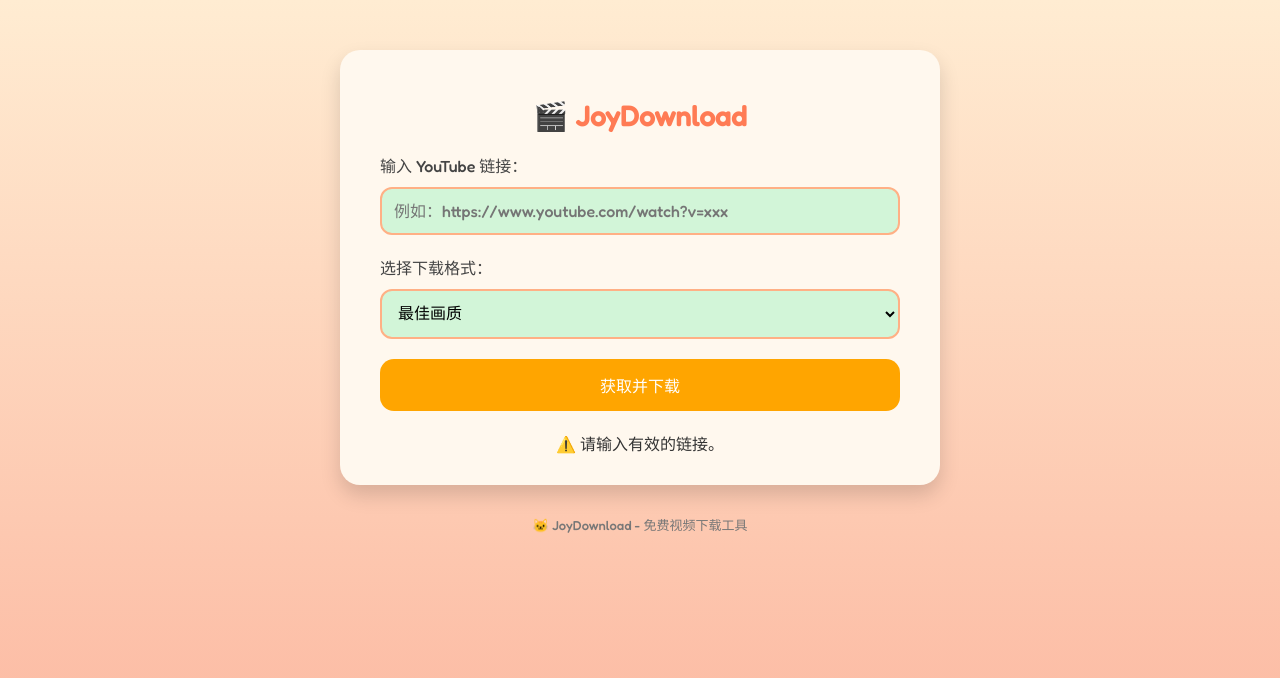
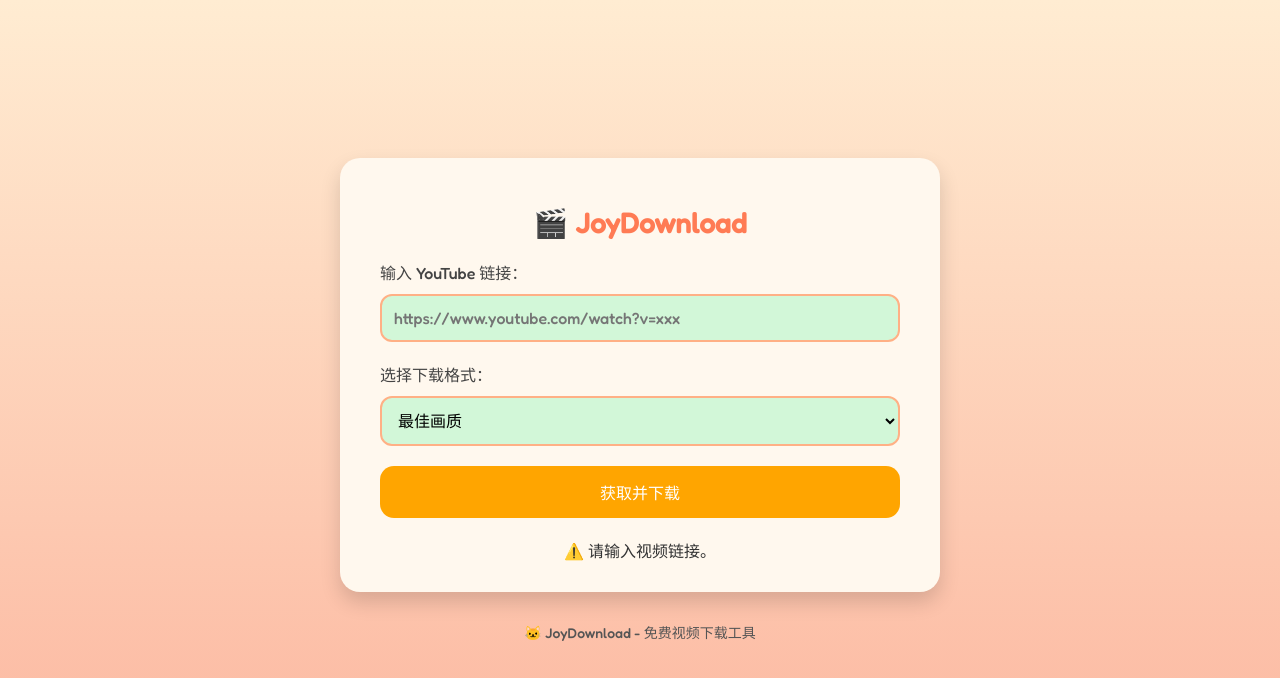
Before and after one commit to Joydownload/video-downloader, a website: page public/index.html in a window 1280 px wide. Both pictures are taken after a click on the button "获取并下载". Drawn offline with Linux system fonts and the light colour scheme.

Commit message:
更新 index.html 和 server.js

```diff
--- a/public/index.html
+++ b/public/index.html
@@ -4,7 +4,8 @@
   <meta charset="UTF-8" />
   <meta name="viewport" content="width=device-width, initial-scale=1.0" />
   <title>JoyDownload - 视频下载器</title>
-  <link href="https://fonts.googleapis.com/css2?family=Fredoka:wght@500&display=swap" rel="stylesheet">
+  <link rel="preconnect" href="https://fonts.googleapis.com" />
+  <link href="https://fonts.googleapis.com/css2?family=Fredoka:wght@500&display=swap" rel="stylesheet" />
   <style>
     * {
       box-sizing: border-box;
@@ -12,29 +13,29 @@
     }
 
     body {
-      background: linear-gradient(to bottom, #ffecd2 0%, #fcb69f 100%);
+      background: linear-gradient(to bottom, #ffecd2, #fcb69f);
       margin: 0;
       padding: 0;
       display: flex;
-      flex-direction: column;
+      justify-content: center;
       align-items: center;
       min-height: 100vh;
+      flex-direction: column;
     }
 
     .container {
       background: #fff8ee;
-      margin-top: 50px;
       padding: 30px 40px;
       border-radius: 20px;
       box-shadow: 0 10px 20px rgba(0,0,0,0.15);
       max-width: 600px;
-      width: 90%;
+      width: 100%;
     }
 
     h1 {
+      text-align: center;
       font-size: 28px;
       color: #ff7b54;
-      text-align: center;
       margin-bottom: 20px;
     }
 
@@ -52,7 +53,7 @@
       border: 2px solid #ffb085;
       font-size: 16px;
       margin-bottom: 20px;
-      background: #d2f5d8;
+      background: #d2f7d8;
     }
 
     button {
@@ -64,7 +65,6 @@
       border-radius: 14px;
       font-size: 16px;
       cursor: pointer;
-      transition: background 0.3s ease;
     }
 
     button:hover {
@@ -79,11 +79,10 @@
     }
 
     footer {
+      margin-top: 30px;
       text-align: center;
-      font-size: 13px;
-      color: #777;
-      margin-top: 30px;
-      margin-bottom: 20px;
+      font-size: 14px;
+      color: #555;
     }
   </style>
 </head>
@@ -92,15 +91,18 @@
     <h1>🎬 JoyDownload</h1>
 
     <label for="url">输入 YouTube 链接：</label>
-    <input type="text" id="url" placeholder="例如：https://www.youtube.com/watch?v=xxx" />
+    <input type="text" id="url" placeholder="https://www.youtube.com/watch?v=xxx" />
 
     <label for="format">选择下载格式：</label>
     <select id="format">
-  <option value="best">最佳画质</option>
-  <option value="mp3">仅音频（MP3）</option>
-  <option value="360p">流畅画质（360p）</option>
-  <option value="720p">高清画质（720p）</option>
-</select>
+      <option value="best">最佳画质</option>
+      <option value="mp3">仅音频（MP3）</option>
+      <option value="360p">流畅画质（360p）</option>
+      <option value="720p">高清画质（720p）</option>
+      <option value="1080p">全高清（1080p）</option>
+      <option value="1440p">2K 超清（1440p）</option>
+      <option value="2160p">4K 超清（2160p）</option>
+    </select>
 
     <button id="btn">获取并下载</button>
     <div class="result" id="result"></div>
@@ -115,11 +117,11 @@
       const result = document.getElementById("result");
 
       if (!url) {
-        result.innerHTML = "⚠️ 请输入有效的链接。";
+        result.innerHTML = "⚠️ 请输入视频链接。";
         return;
       }
 
-      result.innerHTML = "⏳ 正在处理中，请稍候...";
+      result.innerHTML = "⏳ 正在获取下载链接，请稍候...";
 
       try {
         const res = await fetch("/api/download", {
@@ -127,15 +129,18 @@
           headers: { "Content-Type": "application/json" },
           body: JSON.stringify({ url, format })
         });
+        const data = await res.json();
 
-        const data = await res.json();
+        console.log("📦 后端返回：", data);
+
         if (data.links && data.links.length > 0) {
-          window.location.href = data.links[0]; // 自动下载
+          window.location.href = data.links[0];  // 自动跳转下载
         } else {
           result.innerHTML = "❌ 没有找到可用下载链接。";
         }
       } catch (err) {
-        result.innerHTML = "🚫 出错了，下载失败。";
+        console.error("❌ 错误：", err);
+        result.innerHTML = "🚫 下载失败，请检查链接是否有效。";
       }
     });
   </script>
```
Also changed, not shown: server.js (+13 -13 lines).
